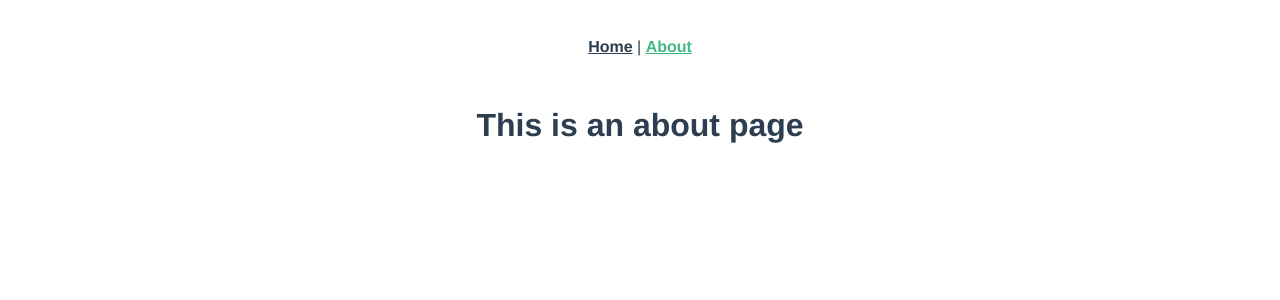
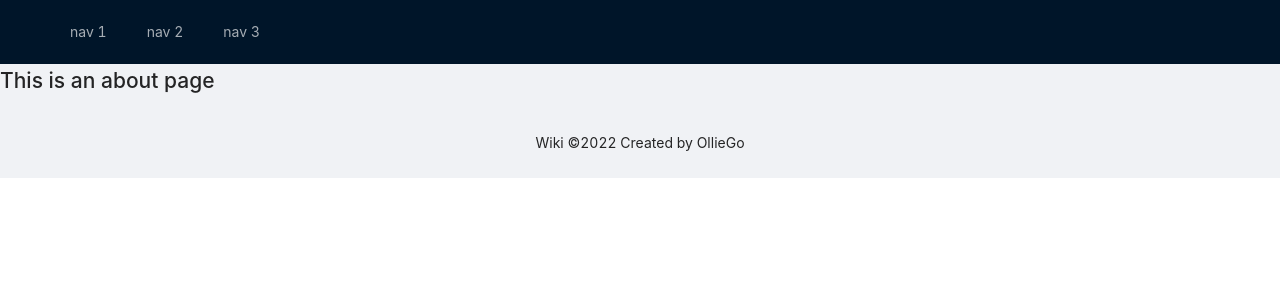
Before and after one commit to OllieGo/wiki, a Vue app in the folder web/: page /about in a window 1280 px wide. Shown: the top 300 px of the page. Built offline with nearby package versions, Linux system fonts and the light colour scheme.

Commit message:
集成Ant Design，首页布局开发

```diff
--- a/web/package.json
+++ b/web/package.json
@@ -8,6 +8,7 @@
     "lint": "vue-cli-service lint"
   },
   "dependencies": {
+    "ant-design-vue": "^2.2.8",
     "vue": "^3.0.0",
     "vue-router": "^4.0.0-0",
     "vuex": "^4.0.0-0"
--- a/web/src/App.vue
+++ b/web/src/App.vue
@@ -1,30 +1,40 @@
 <template>
-  <div id="nav">
-    <router-link to="/">Home</router-link> |
-    <router-link to="/about">About</router-link>
-  </div>
-  <router-view/>
+    <a-layout>
+        <a-layout-header class="header">
+            <div class="logo"/>
+            <a-menu
+                    theme="dark"
+                    mode="horizontal"
+                    v-model:selectedKeys="selectedKeys1"
+                    :style="{ lineHeight: '64px' }"
+            >
+                <a-menu-item key="1">nav 1</a-menu-item>
+                <a-menu-item key="2">nav 2</a-menu-item>
+                <a-menu-item key="3">nav 3</a-menu-item>
+            </a-menu>
+        </a-layout-header>
+        <router-view/>
+        <a-layout-footer style="text-align: center">
+            Wiki ©2022 Created by OllieGo
+        </a-layout-footer>
+    </a-layout>
 </template>
 
 <style>
-#app {
-  font-family: Avenir, Helvetica, Arial, sans-serif;
-  -webkit-font-smoothing: antialiased;
-  -moz-osx-font-smoothing: grayscale;
-  text-align: center;
-  color: #2c3e50;
-}
+    #components-layout-demo-top-side-2 .logo {
+        float: left;
+        width: 120px;
+        height: 31px;
+        margin: 16px 24px 16px 0;
+        background: rgba(255, 255, 255, 0.3);
+    }
 
-#nav {
-  padding: 30px;
-}
+    .ant-row-rtl #components-layout-demo-top-side-2 .logo {
+        float: right;
+        margin: 16px 0 16px 24px;
+    }
 
-#nav a {
-  font-weight: bold;
-  color: #2c3e50;
-}
-
-#nav a.router-link-exact-active {
-  color: #42b983;
-}
+    .site-layout-background {
+        background: #fff;
+    }
 </style>
--- a/web/src/main.ts
+++ b/web/src/main.ts
@@ -2,5 +2,7 @@
 import App from './App.vue'
 import router from './router'
 import store from './store'
+import Antd from 'ant-design-vue';
+import 'ant-design-vue/dist/antd.css';
 
-createApp(App).use(store).use(router).mount('#app')
+createApp(App).use(store).use(router).use(Antd).mount('#app');
--- a/web/src/views/Home.vue
+++ b/web/src/views/Home.vue
@@ -1,12 +1,60 @@
 <template>
-  <div class="home">
-    <img alt="Vue logo" src="../assets/logo.png">
-    <HelloWorld msg="Welcome to Your Vue.js + TypeScript App"/>
-  </div>
+    <a-layout>
+        <a-layout-sider width="200" style="background: #fff">
+            <a-menu
+                    mode="inline"
+                    v-model:selectedKeys="selectedKeys2"
+                    v-model:openKeys="openKeys"
+                    :style="{ height: '100%', borderRight: 0 }"
+            >
+                <a-sub-menu key="sub1">
+                    <template #title>
+              <span>
+                <user-outlined/>
+                subnav 1
+              </span>
+                    </template>
+                    <a-menu-item key="1">option1</a-menu-item>
+                    <a-menu-item key="2">option2</a-menu-item>
+                    <a-menu-item key="3">option3</a-menu-item>
+                    <a-menu-item key="4">option4</a-menu-item>
+                </a-sub-menu>
+                <a-sub-menu key="sub2">
+                    <template #title>
+              <span>
+                <laptop-outlined/>
+                subnav 2
+              </span>
+                    </template>
+                    <a-menu-item key="5">option5</a-menu-item>
+                    <a-menu-item key="6">option6</a-menu-item>
+                    <a-menu-item key="7">option7</a-menu-item>
+                    <a-menu-item key="8">option8</a-menu-item>
+                </a-sub-menu>
+                <a-sub-menu key="sub3">
+                    <template #title>
+              <span>
+                <notification-outlined/>
+                subnav 3
+              </span>
+                    </template>
+                    <a-menu-item key="9">option9</a-menu-item>
+                    <a-menu-item key="10">option10</a-menu-item>
+                    <a-menu-item key="11">option11</a-menu-item>
+                    <a-menu-item key="12">option12</a-menu-item>
+                </a-sub-menu>
+            </a-menu>
+        </a-layout-sider>
+        <a-layout-content
+                :style="{ background: '#fff', padding: '24px', margin: 0, minHeight: '280px' }"
+        >
+            Content
+        </a-layout-content>
+    </a-layout>
 </template>
 
 <script lang="ts">
-import { defineComponent } from 'vue';
+    import {defineComponent} from 'vue';
     import HelloWorld from '@/components/HelloWorld.vue'; // @ is an alias to /src
 
     export default defineComponent({
```
Also changed, not shown: web/.eslintrc.js, 1 other file (tests, documents, lock files or other folders). Lines whose indentation alone changed are shown as unchanged.
